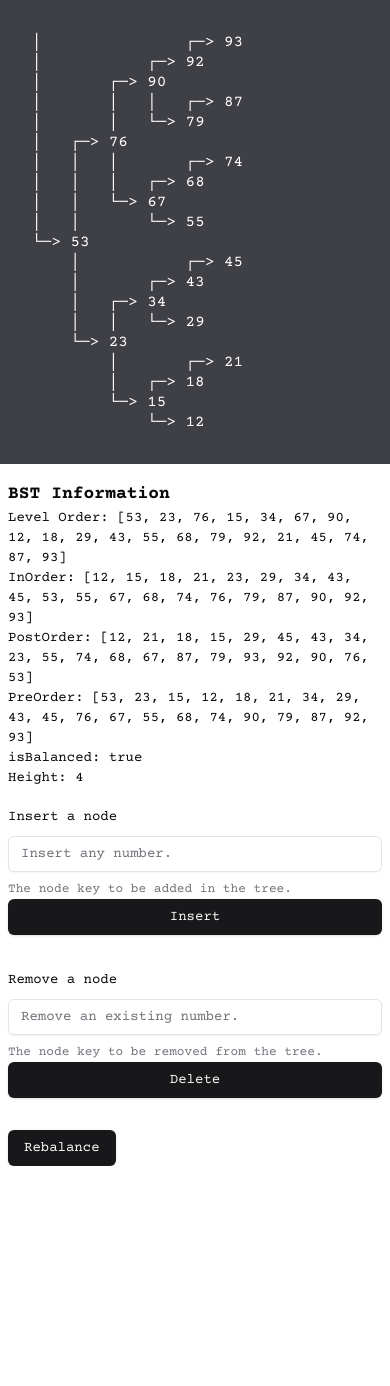
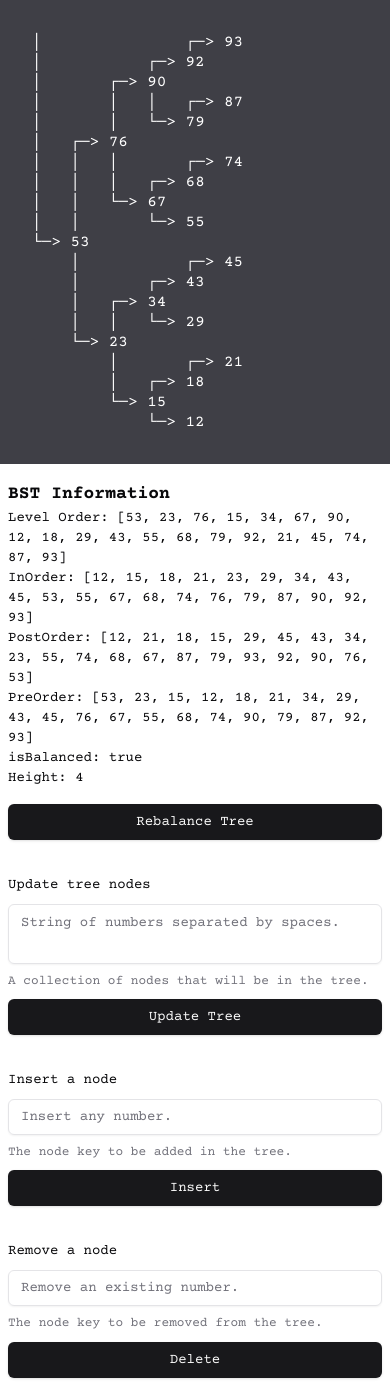
Before and after one commit to maj-rf/odin-cs, a React (Vite) app in the folder binary_search_tree/: page / in a window 390 px wide. Before the commit the page ends 1166 px from the top, so only its background shows below. Built offline with nearby package versions, Linux system fonts and the light colour scheme.

Commit message:
feat: implement changing current tree and install shadcn textarea.

```diff
--- a/binary_search_tree/src/components/Layout.tsx
+++ b/binary_search_tree/src/components/Layout.tsx
@@ -1,3 +1,7 @@
 export const Layout = ({ children }: { children: React.ReactNode }) => {
-  return <main className="grid h-full container px-0">{children}</main>;
+  return (
+    <main className="grid h-full container px-0 pb-2">
+      <div>{children}</div>
+    </main>
+  );
 };
--- a/binary_search_tree/src/components/TreeForm.tsx
+++ b/binary_search_tree/src/components/TreeForm.tsx
@@ -12,6 +12,7 @@ import {
   FormMessage,
 } from '@/components/ui/form';
 import { Input } from './ui/input';
+import { Textarea } from './ui/textarea';
 import { Tree } from '@/logic/Tree';
 
 type TreeFormProps = {
@@ -23,7 +24,7 @@ type TreeFormProps = {
 };
 
 const formSchema = z.object({
-  nodes: z.array(z.number()),
+  nodes: z.string(),
   node: z.string(),
   deleteNode: z.string(),
 });
@@ -32,14 +33,39 @@ export const TreeForm = (props: TreeFormProps) => {
   const form = useForm<z.infer<typeof formSchema>>({
     resolver: zodResolver(formSchema),
     defaultValues: {
-      nodes: [],
+      nodes: '',
       node: '',
       deleteNode: '',
     },
   });
 
+  function onUpdateNodes(values: z.infer<typeof formSchema>) {
+    if (!values.nodes) {
+      form.setError('nodes', {
+        type: 'min',
+        message: 'Required. String of numbers only, separated by spaces.',
+      });
+    }
+    const treeArray = values.nodes.split(' ').map((str) => Number(str));
+    if (treeArray.some((num) => isNaN(num))) {
+      form.setError('nodes', {
+        type: 'custom',
+        message: 'String of numbers only, separated by spaces.',
+      });
+      return;
+    }
+    props.updateTree(values.nodes.split(' ').map((str) => Number(str)));
+  }
+
   function onInsertNode(values: z.infer<typeof formSchema>) {
     const currentKey = parseInt(values.node);
+    if (isNaN(currentKey)) {
+      form.setError('node', {
+        type: 'min',
+        message: 'Required. Number strings only.',
+      });
+      return;
+    }
     if (props.tree.find(currentKey)?.key === currentKey) {
       form.setError('node', {
         type: 'custom',
@@ -48,17 +74,61 @@ export const TreeForm = (props: TreeFormProps) => {
       return;
     }
     props.insertNode(parseInt(values.node));
-    form.reset();
+    form.reset({ node: '' });
   }
 
   function onDeleteNode(values: z.infer<typeof formSchema>) {
+    const currentKey = parseInt(values.deleteNode);
+    if (isNaN(currentKey)) {
+      form.setError('deleteNode', {
+        type: 'min',
+        message: 'Required. Number strings only.',
+      });
+      return;
+    }
     props.deleteNode(parseInt(values.deleteNode));
-    form.reset();
+    form.reset({ deleteNode: '' });
   }
 
   return (
     <Form {...form}>
       <form className="space-y-8 px-2">
+        <Button
+          type="button"
+          className="w-full sm:w-max"
+          onClick={props.rebalance}
+        >
+          Rebalance Tree
+        </Button>
+        <div>
+          <FormField
+            control={form.control}
+            name="nodes"
+            render={({ field }) => (
+              <FormItem>
+                <FormLabel>Update tree nodes</FormLabel>
+                <FormControl>
+                  <Textarea
+                    placeholder="String of numbers separated by spaces."
+                    className="resize-none"
+                    {...field}
+                  />
+                </FormControl>
+                <FormDescription>
+                  A collection of nodes that will be in the tree.
+                </FormDescription>
+                <FormMessage />
+              </FormItem>
+            )}
+          />
+          <Button
+            type="button"
+            className="w-full sm:w-max mt-2"
+            onClick={form.handleSubmit(onUpdateNodes)}
+          >
+            Update Tree
+          </Button>
+        </div>
         <div>
           <FormField
             control={form.control}
@@ -78,7 +148,7 @@ export const TreeForm = (props: TreeFormProps) => {
           />
           <Button
             type="button"
-            className="w-full sm:w-max"
+            className="w-full sm:w-max mt-2"
             onClick={form.handleSubmit(onInsertNode)}
           >
             Insert
@@ -103,16 +173,12 @@ export const TreeForm = (props: TreeFormProps) => {
           />
           <Button
             type="button"
-            className="w-full sm:w-max"
+            className="w-full sm:w-max mt-2"
             onClick={form.handleSubmit(onDeleteNode)}
           >
             Delete
           </Button>
         </div>
-
-        <Button type="button" onClick={props.rebalance}>
-          Rebalance
-        </Button>
       </form>
     </Form>
   );
--- /dev/null
+++ b/binary_search_tree/src/components/ui/textarea.tsx
@@ -0,0 +1,24 @@
+import * as React from "react"
+
+import { cn } from "@/lib/utils"
+
+export interface TextareaProps
+  extends React.TextareaHTMLAttributes<HTMLTextAreaElement> {}
+
+const Textarea = React.forwardRef<HTMLTextAreaElement, TextareaProps>(
+  ({ className, ...props }, ref) => {
+    return (
+      <textarea
+        className={cn(
+          "flex min-h-[60px] w-full rounded-md border border-input bg-transparent px-3 py-2 text-sm shadow-sm placeholder:text-muted-foreground focus-visible:outline-none focus-visible:ring-1 focus-visible:ring-ring disabled:cursor-not-allowed disabled:opacity-50",
+          className
+        )}
+        ref={ref}
+        {...props}
+      />
+    )
+  }
+)
+Textarea.displayName = "Textarea"
+
+export { Textarea }
```
